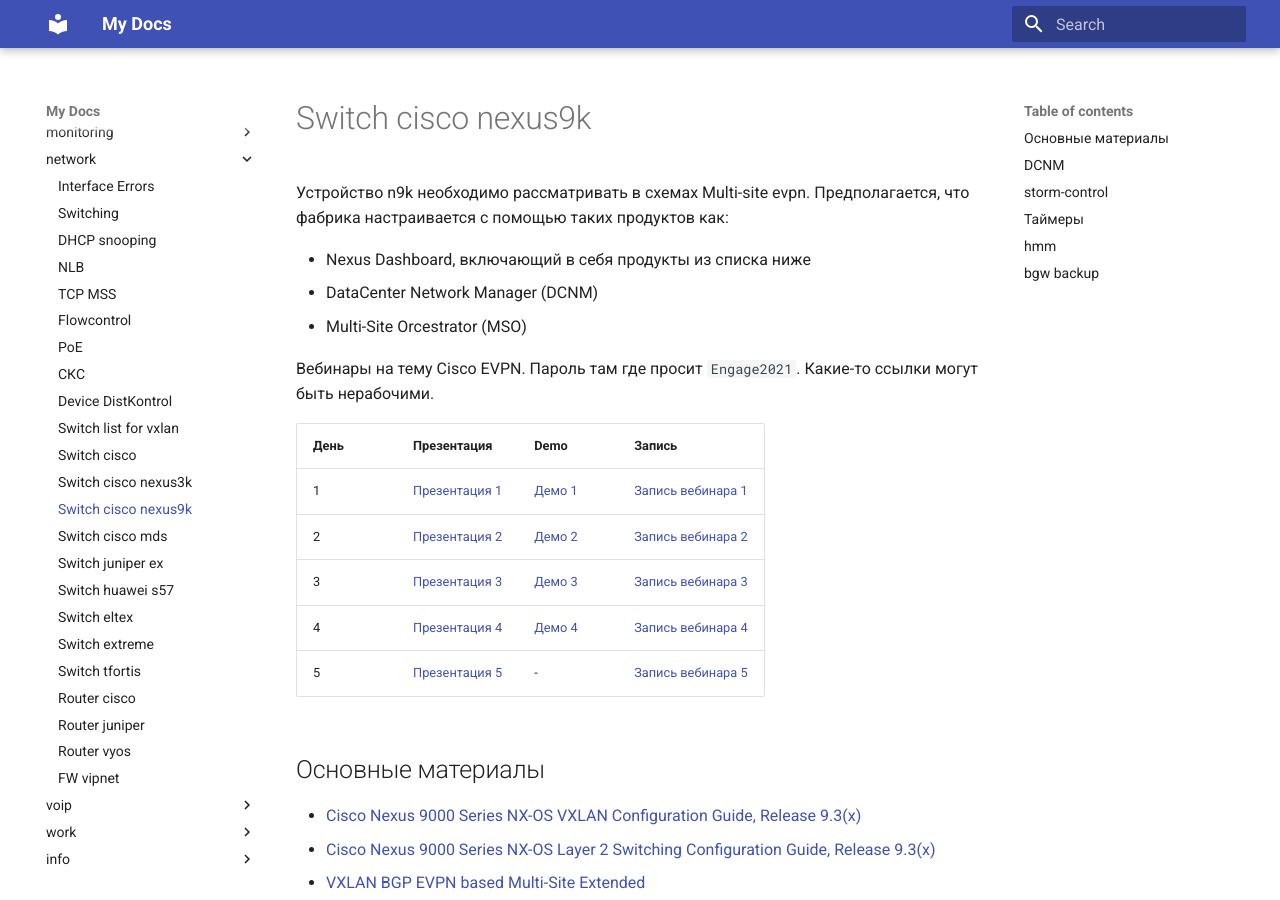
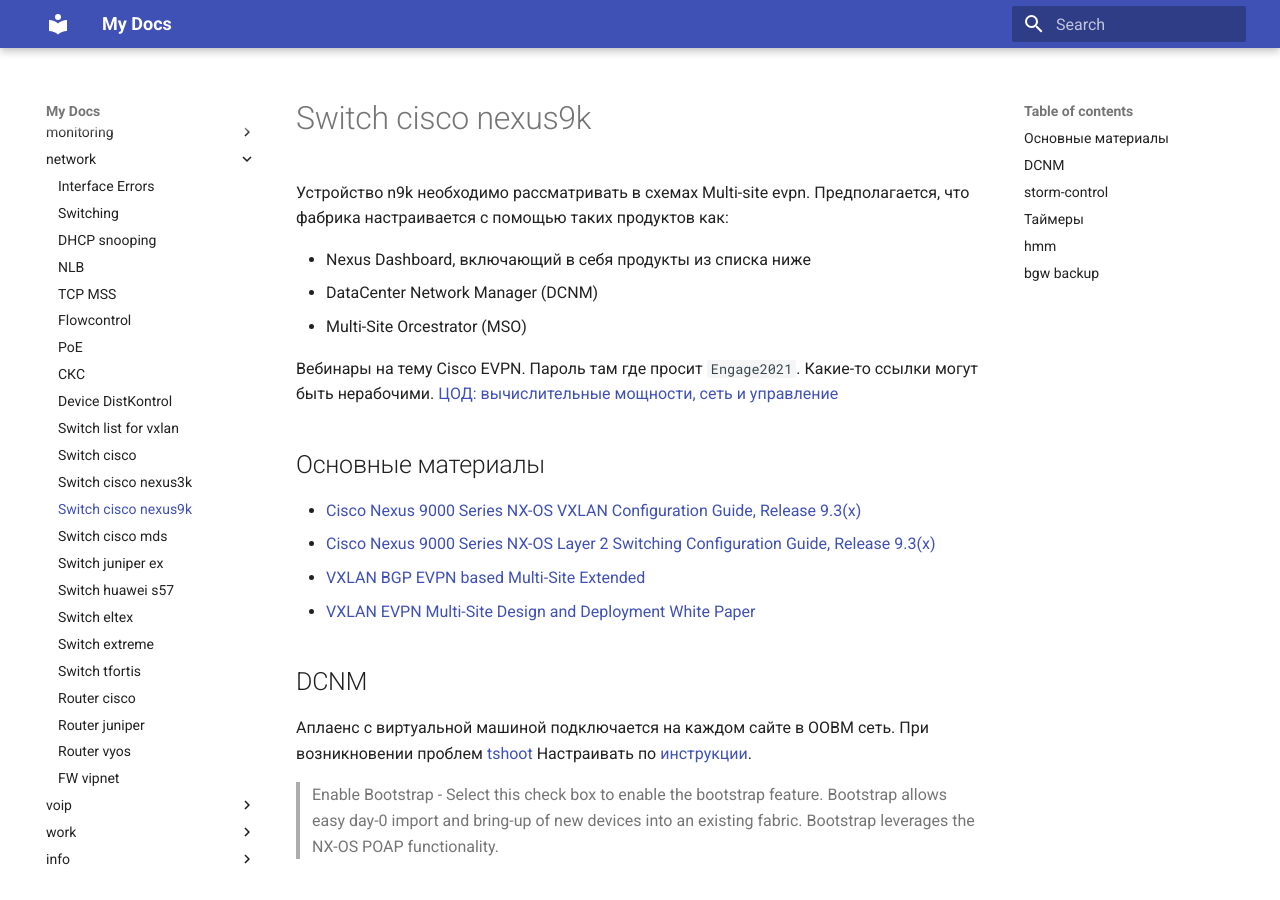
Before and after one commit to v98765/v98765.github.io, an MkDocs documentation site: the page built from docs/network/nexus9k.md, in a window 1280 px wide and 900 px high. Built offline with MkDocs 1.6.1 and Material for MkDocs 9.7.7, drawn with Linux system fonts in a browser that asks for light colours.

Commit message:
new webinar link

```diff
--- a/docs/network/nexus9k.md
+++ b/docs/network/nexus9k.md
@@ -5,14 +5,7 @@
 * Multi-Site Orcestrator (MSO)
 
 Вебинары на тему Cisco EVPN. Пароль там где просит `Engage2021`. Какие-то ссылки могут быть нерабочими.
-
-День | Презентация | Demo | Запись
----|---|---|---
-1 | [Презентация 1](https://cisco.app.box.com/s/wdmiefytsfpc9q03sj6rgwcwzfmalmg2) | [Демо 1](https://cisco.app.box.com/s/rzp4ez4dnln5mb4swpply9a26l088eqp) | [Запись вебинара 1](https://cisco.webex.com/cisco/lsr.php?RCID=e1f9daa2b20e719d94e3f39eaaeb2c7f)
-2 | [Презентация 2](https://cisco.app.box.com/s/ibzhar5b7yk852q16kjk0tsiutdfd65t) | [Демо 2](https://cisco.app.box.com/s/cpce0dgp0te7431tw6vnadxz445wh3i8) | [Запись вебинара 2](https://cisco.webex.com/cisco/lsr.php?RCID=8b6a24bb7449548f93b6a6d82c908305)
-3 | [Презентация 3](https://cisco.app.box.com/s/ncppldqtn4kbuajusaka6k2bhnej8pt5) | [Демо 3](https://cisco.app.box.com/s/0qv5l2vzjjkiazmzd4yev3qpxj13s2n5) | [Запись вебинара 3](https://cisco.webex.com/cisco/lsr.php?RCID=df24995c3ace13c7ed92edf11178002f)
-4 | [Презентация 4](https://cisco.app.box.com/s/vwb7retb9fqcj18k387bo1xczotsmwb9) | [Демо 4](https://cisco.app.box.com/s/ay00lu3c65izbtexjcbzhgqak0aba74t) | [Запись вебинара 4](https://cisco.webex.com/cisco/lsr.php?RCID=8f01a248aaa548dbbde62b02c180540c)
-5 | [Презентация 5](https://cisco.box.com/s/psvq5e8w755c4nfer5g1mamhgmvmdbsn) | - | [Запись вебинара 5](https://cisco.webex.com/cisco/lsr.php?RCID=10b3515e8e0447fbb63d7628dedf1557)
+[ЦОД: вычислительные мощности, сеть и управление](https://www.cisco.com/c/ru_ru/training-events/on-demand-webinars.html)
 
 ## Основные материалы
 
```
